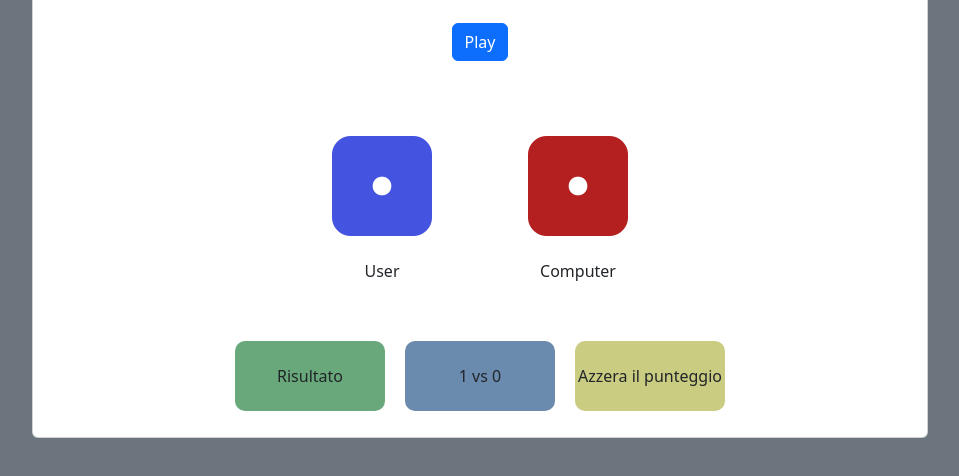
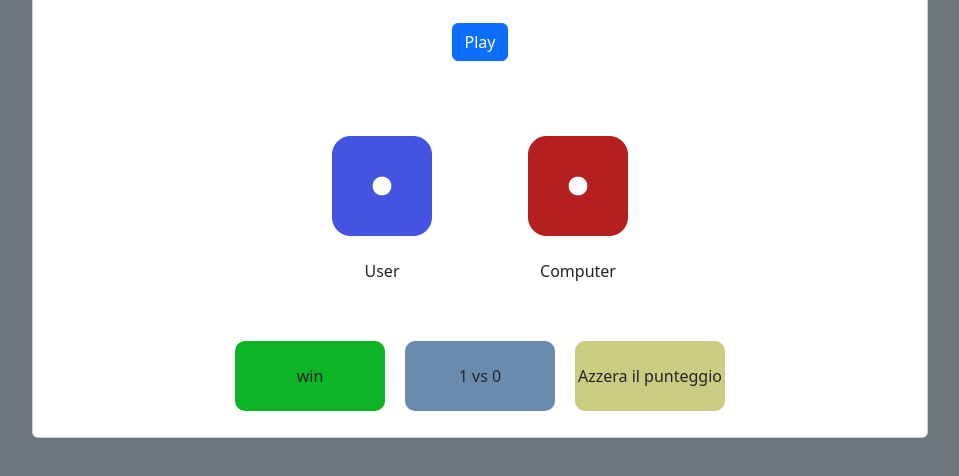
Before and after one commit to Adriatik-Berdufi/js-mail-dadi, a plain HTML site: page dadi/index.html in a window 1280 px wide. Both pictures are taken after a click on the button "Play". Shown: the part 314-790 px from the top of the page, without its empty margins (160-1119 px from the left). Drawn offline with nearby package versions, Linux system fonts and the light colour scheme.

Commit message:
feat: add risultato lancio dadi

```diff
--- a/dadi/index.html
+++ b/dadi/index.html
@@ -37,7 +37,7 @@
 
           <!--Risultato della partita-->
           <div class="d-flex  justify-content-center align-items-center">
-            <div class="result box">Risultato</div>
+            <div id="result" class="startResult box">Risultato</div>
             <div id="score" class="score box">Punteggio</div>
             <div type="button" id="reset" class="reset box">Azzera il punteggio</div>
 
--- a/dadi/main.js
+++ b/dadi/main.js
@@ -4,6 +4,8 @@ let computerScore = 0;
 const play = document.getElementById("play");
 const reset =document.getElementById("reset");
 const score = document.getElementById("score") ;
+const result = document.getElementById("result");
+let startResult = "startResult";
 // random 2 numeri
 //Play
 
@@ -17,23 +19,37 @@ play.addEventListener('click' ,function(){
         console.log("VS");
         let computer = diceFace[Math.floor(Math.random() * 6)];
         console.log(computer);
+        let results;
+
+
         // troviamo il piu grande
         // assegnamo 1 punto al vincitore
         if(user > computer){
-            console.log("You win");
+
+            results = "win";
             userScore ++;
-            console.log(userScore);
+            result.classList.replace("result", "win");
+
         }else if(user < computer){
-            console.log("You Lose");
+
+            results = "lose";
             computerScore ++;
+
         }else{
-            console.log("Drow");
+            results = "drow";
         }
-        console.log("RISULTATO FINALE")
-        console.log(userScore);
-        console.log(computerScore);
+        console.log("startResult:", startResult);
+        console.log("results:", results);
+        result.classList.replace(`${startResult}`, `${results}`);
+
+        startResult = results;
+        console.log(startResult);
+
+
         partita ++;
         console.log(3 - partita);
+
+        result.innerHTML = results;
         score.innerHTML = ` ${userScore} vs ${computerScore}`;
 
     }
@@ -44,6 +60,8 @@ reset.addEventListener('click' ,function(){
     partita = 0;
     userScore = 0;
     computerScore = 0;
+
+    result.innerHTML = "Risultato";
     score.innerHTML = ` ${userScore} vs ${computerScore}`;
 
 
--- a/dadi/style.css
+++ b/dadi/style.css
@@ -20,12 +20,22 @@
     width: 150px;
     border-radius: 10px;
 }
-.result{
-    background-color: rgb(104, 168, 122);
+.startResult{
+    background-color: rgb(104, 153, 168);
 }
 .score{
     background-color: rgb(107, 139, 174);
 }
+
 .reset{
     background-color: rgb(201, 204, 129);
 }
+.lose {
+    background-color: rgb(220, 19, 19);
+}
+.win{
+    background-color: rgb(13, 180, 38);
+}
+.drow{
+    background-color: goldenrod;
+}
```
